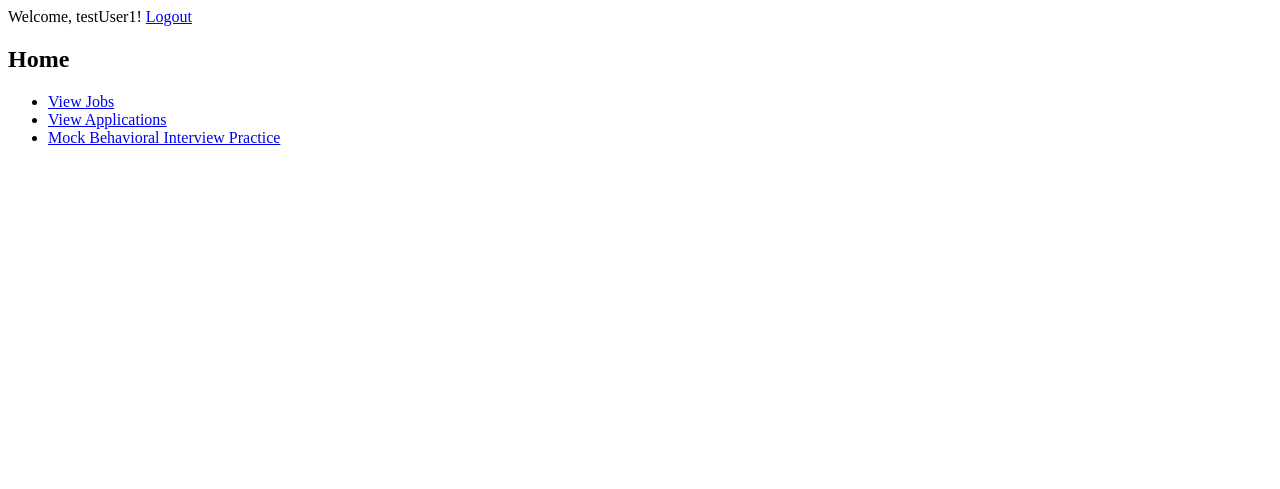
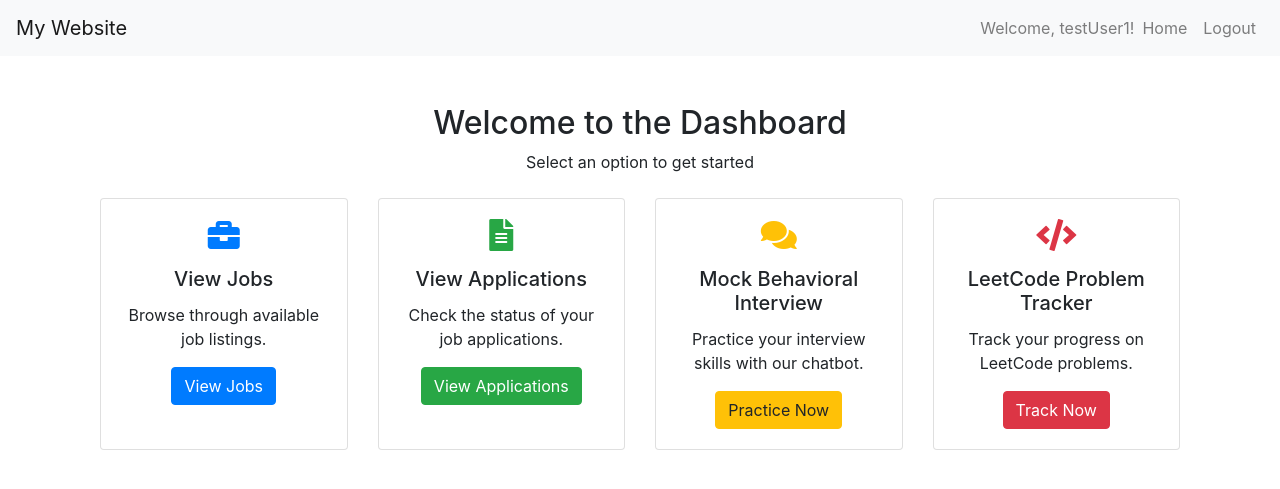
Before and after one commit to yvonnecheng0/final_project, a Flask app: page / in a window 1280 px wide. Shown: the top 489 px of the page. Run offline with Flask 3, Linux system fonts and the light colour scheme; a user stored in the database is signed in; some libraries are stand-ins or nearby versions.

Commit message:
improving UI

```diff
--- a/templates/base.html
+++ b/templates/base.html
@@ -4,18 +4,49 @@
     <meta charset="UTF-8">
     <meta name="viewport" content="width=device-width, initial-scale=1.0">
     <title>{% block title %}My Website{% endblock %}</title>
+    <!-- Bootstrap CSS -->
+    <link rel="stylesheet" href="https://stackpath.bootstrapcdn.com/bootstrap/4.5.2/css/bootstrap.min.css">
+    <!-- FontAwesome CSS -->
+    <link rel="stylesheet" href="https://cdnjs.cloudflare.com/ajax/libs/font-awesome/5.15.3/css/all.min.css">
 </head>
 <body>
-    <div class="header">
-        {% if session.user %}
-            <span>Welcome, {{ session.user }}!</span>
-            <a href="{{ url_for('logout') }}">Logout</a>
-        {% endif %}
-    </div>
+    <nav class="navbar navbar-expand-lg navbar-light bg-light">
+        <a class="navbar-brand" href="#">My Website</a>
+        <button class="navbar-toggler" type="button" data-toggle="collapse" data-target="#navbarNav" aria-controls="navbarNav" aria-expanded="false" aria-label="Toggle navigation">
+            <span class="navbar-toggler-icon"></span>
+        </button>
+        <div class="collapse navbar-collapse" id="navbarNav">
+            <ul class="navbar-nav ml-auto">
+                {% if session.user %}
+                    <li class="nav-item">
+                        <span class="navbar-text">Welcome, {{ session.user }}!</span>
+                    </li>
+                    <li class="nav-item">
+                        <a class="nav-link" href="{{ url_for('my_home') }}">Home</a>
+                    </li>
+                    <li class="nav-item">
+                        <a class="nav-link" href="{{ url_for('logout') }}">Logout</a>
+                    </li>
+                {% else %}
+                    <li class="nav-item">
+                        <a class="nav-link" href="{{ url_for('login') }}">Login</a>
+                    </li>
+                    <li class="nav-item">
+                        <a class="nav-link" href="{{ url_for('register') }}">Register</a>
+                    </li>
+                {% endif %}
+            </ul>
+        </div>
+    </nav>
 
-    <div class="content">
+    <div class="container mt-4">
         {% block content %}
         {% endblock %}
     </div>
+
+    <!-- Bootstrap JS and dependencies -->
+    <script src="https://code.jquery.com/jquery-3.5.1.slim.min.js"></script>
+    <script src="https://cdn.jsdelivr.net/npm/@popperjs/core@2.5.3/dist/umd/popper.min.js"></script>
+    <script src="https://stackpath.bootstrapcdn.com/bootstrap/4.5.2/js/bootstrap.min.js"></script>
 </body>
 </html>
--- a/templates/user_home.html
+++ b/templates/user_home.html
@@ -3,10 +3,52 @@
 {% block title %}Home{% endblock %}
 
 {% block content %}
-    <h2>Home</h2>
-    <ul>
-        <li><a href="{{ url_for('display_jobs') }}">View Jobs</a></li>
-        <li><a href="{{ url_for('show_applications') }}">View Applications</a></li>
-        <li><a href="{{ url_for('chat') }}">Mock Behavioral Interview Practice</a></li> <!-- Add this line -->
-    </ul>
+<div class="container mt-5">
+    <div class="text-center mb-4">
+        <h2>Welcome to the Dashboard</h2>
+        <p>Select an option to get started</p>
+    </div>
+    <div class="row">
+        <div class="col-md-6 col-lg-3 mb-4">
+            <div class="card h-100">
+                <div class="card-body text-center">
+                    <i class="fas fa-briefcase fa-2x mb-3 text-primary"></i>
+                    <h5 class="card-title">View Jobs</h5>
+                    <p class="card-text">Browse through available job listings.</p>
+                    <a href="{{ url_for('display_jobs') }}" class="btn btn-primary">View Jobs</a>
+                </div>
+            </div>
+        </div>
+        <div class="col-md-6 col-lg-3 mb-4">
+            <div class="card h-100">
+                <div class="card-body text-center">
+                    <i class="fas fa-file-alt fa-2x mb-3 text-success"></i>
+                    <h5 class="card-title">View Applications</h5>
+                    <p class="card-text">Check the status of your job applications.</p>
+                    <a href="{{ url_for('show_applications') }}" class="btn btn-success">View Applications</a>
+                </div>
+            </div>
+        </div>
+        <div class="col-md-6 col-lg-3 mb-4">
+            <div class="card h-100">
+                <div class="card-body text-center">
+                    <i class="fas fa-comments fa-2x mb-3 text-warning"></i>
+                    <h5 class="card-title">Mock Behavioral Interview</h5>
+                    <p class="card-text">Practice your interview skills with our chatbot.</p>
+                    <a href="{{ url_for('chat') }}" class="btn btn-warning">Practice Now</a>
+                </div>
+            </div>
+        </div>
+        <div class="col-md-6 col-lg-3 mb-4">
+            <div class="card h-100">
+                <div class="card-body text-center">
+                    <i class="fas fa-code fa-2x mb-3 text-danger"></i>
+                    <h5 class="card-title">LeetCode Problem Tracker</h5>
+                    <p class="card-text">Track your progress on LeetCode problems.</p>
+                    <a href="{{ url_for('leetcode') }}" class="btn btn-danger">Track Now</a>
+                </div>
+            </div>
+        </div>
+    </div>
+</div>
 {% endblock %}
```
